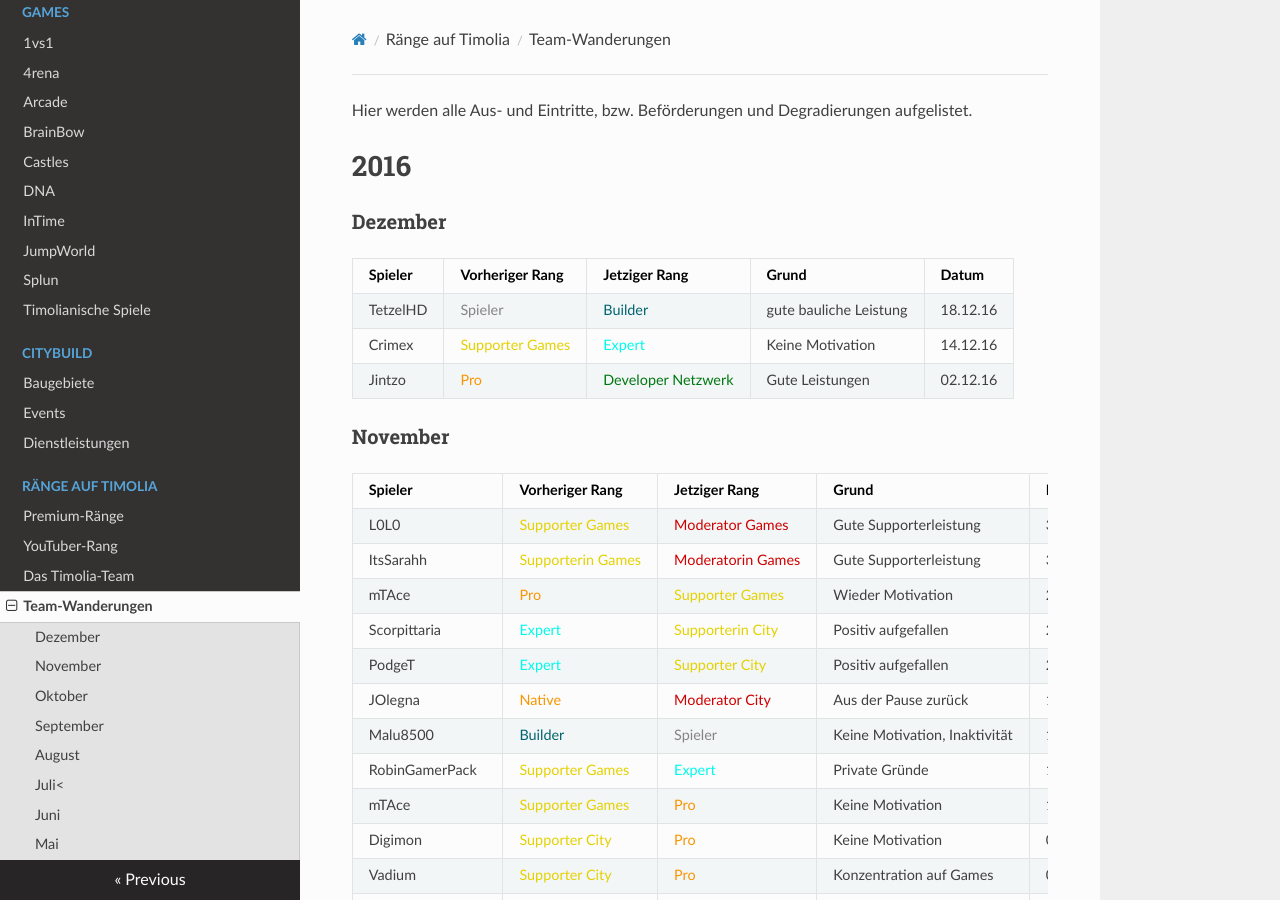
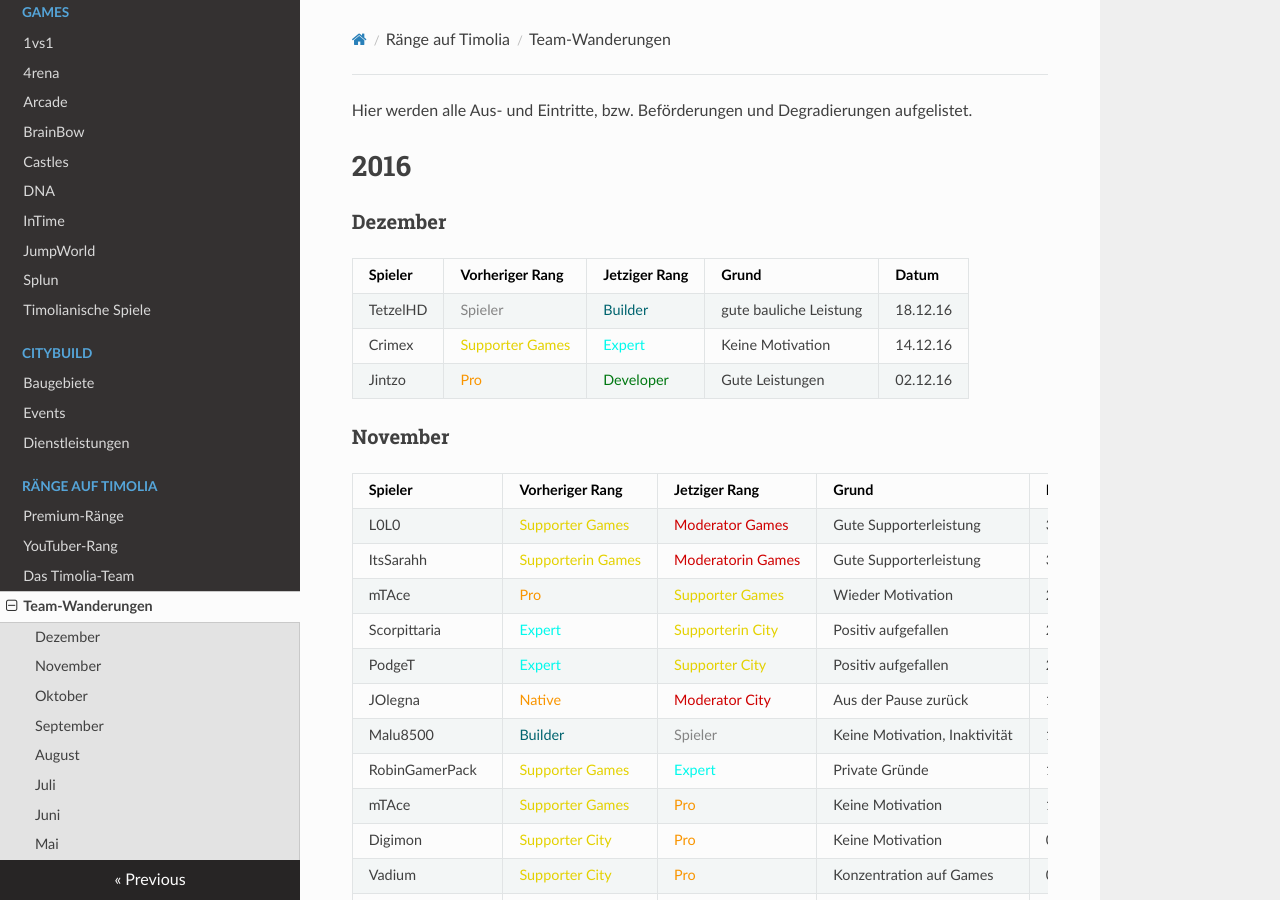
Before and after one commit to TimoliaDE/HowTo, an MkDocs documentation site: the page built from docs/ranks/wanderungen.md, in a window 1280 px wide and 900 px high. Built offline with MkDocs 1.6.1, drawn with Linux system fonts in a browser that asks for light colours; nearby versions of some CDN libraries; old or Windows-style settings are respelled for this version of MkDocs.

Commit message:
updated team changes

```diff
--- a/docs/ranks/wanderungen.md
+++ b/docs/ranks/wanderungen.md
@@ -7,7 +7,7 @@ Hier werden alle Aus- und Eintritte, bzw. Beförderungen und Degradierungen aufg
 | ------ | ------ | ------ | ------ | ------ |
 |TetzelHD | <span style="color:#848484">Spieler</span> | <span style="color:#00646F">Builder</span> | gute bauliche Leistung | 18.12.16 |
 |Crimex | <span style="color:#E4D100">Supporter Games</span> | <span style="color:#00F9EC">Expert</span> | Keine Motivation| 14.12.16 |
-|Jintzo | <span style="color:#F99500">Pro</span> | <span style="color:#007812">Developer Netzwerk</span> | Gute Leistungen | 02.12.16 |
+|Jintzo | <span style="color:#F99500">Pro</span> | <span style="color:#007812">Developer</span> | Gute Leistungen | 02.12.16 |
 
 ###<strong>November</strong>
 | Spieler | Vorheriger Rang | Jetziger Rang | Grund | Datum |
@@ -73,7 +73,7 @@ Hier werden alle Aus- und Eintritte, bzw. Beförderungen und Degradierungen aufg
 |LeePvP | <span style="color:#E4D100">Supporter Games</span> | <span style="color:#F99500">Pro</span> | Keine Lust mehr | 05.08.16 |
 |Luzii | <span style="color:#E4D100">Supporter Games</span> | <span style="color:#F99500">Pro</span> | Keine Lust mehr | 05.08.16 |
 
-###<strong>Juli<</strong>
+###<strong>Juli</strong>
 | Spieler | Vorheriger Rang | Jetziger Rang | Grund | Datum |
 | ------ | ------ | ------ | ------ | ------ |
 |\_Geizhals_ | <span style="color:#848484">Spieler</span> | <span style="color:#00646F">Builder</span> | Bauevent | 31.07.16 |
```
